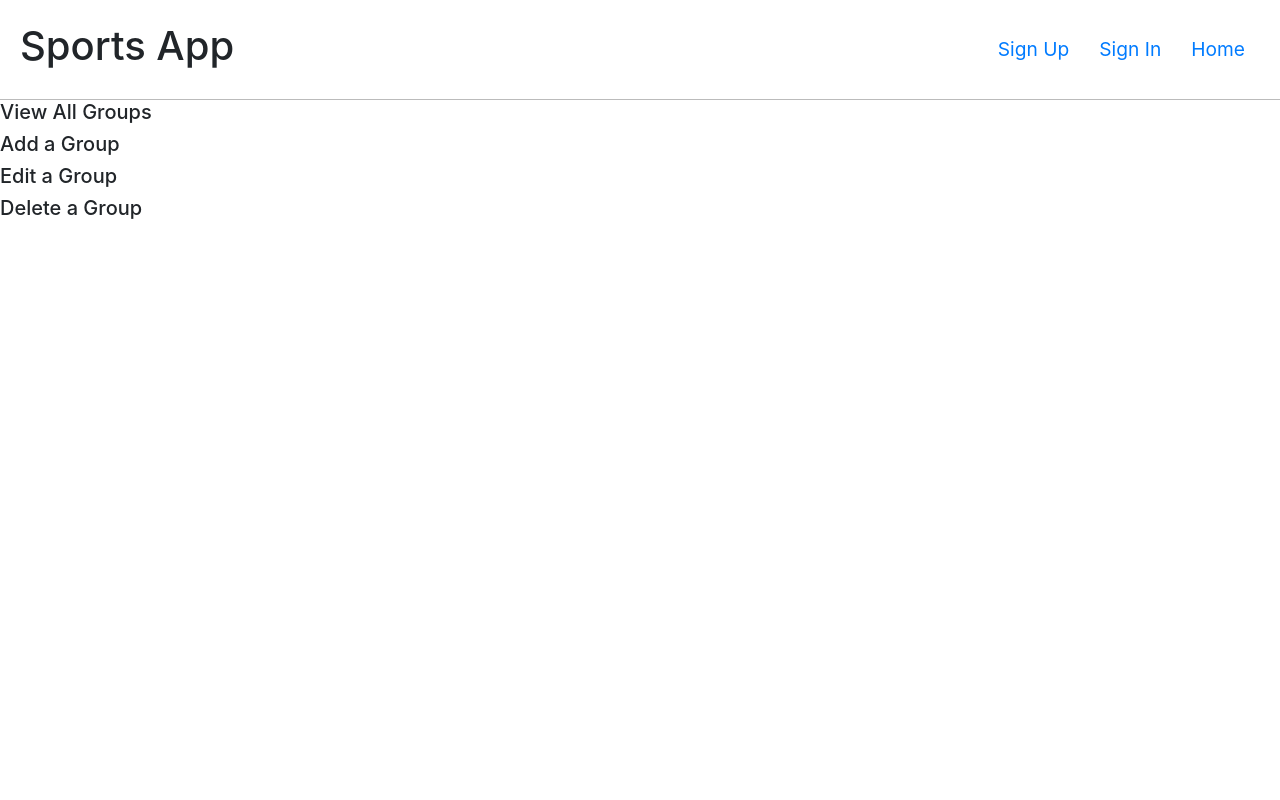
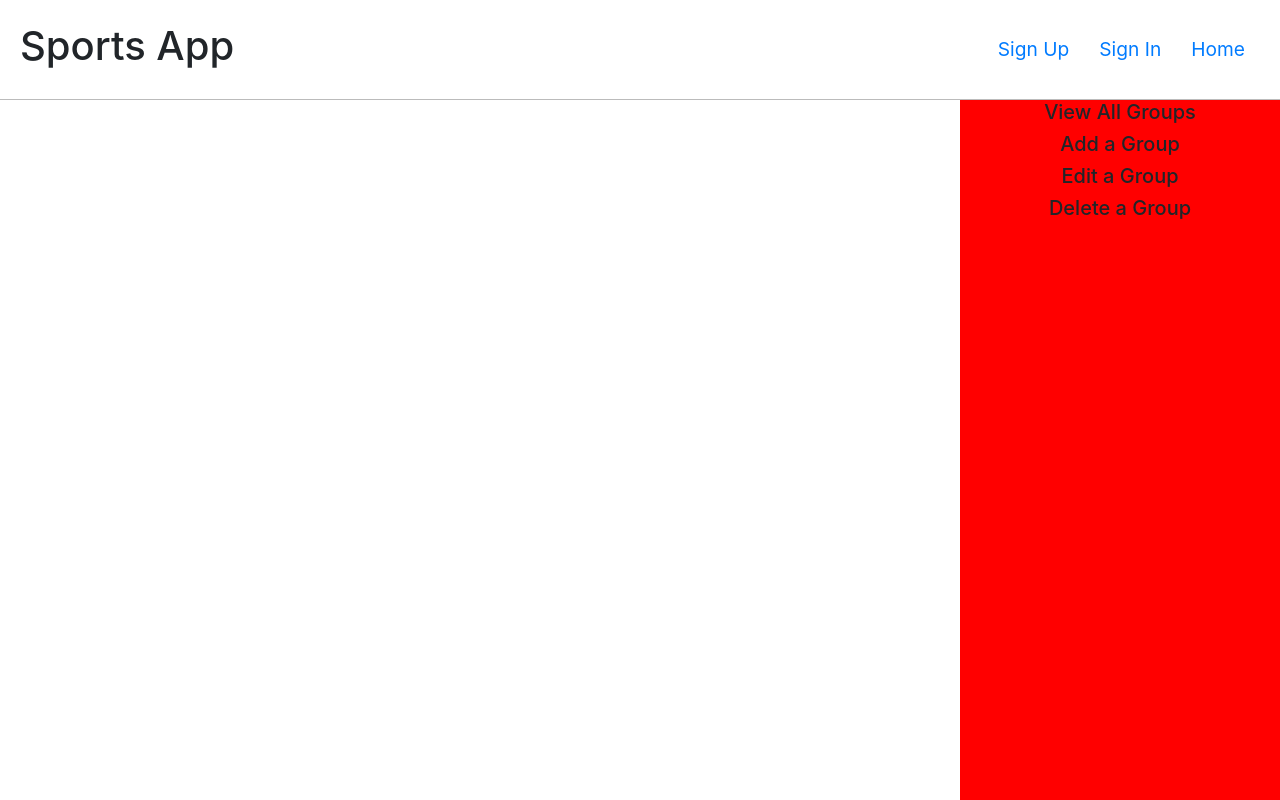
Before and after one commit to cpcurtis1218/Sports-App-Client, a React app: page /#/ in a window 1280 px wide. Built offline with nearby package versions, Linux system fonts and the light colour scheme.

Commit message:
Add basic styling for sidebar
-Background color red
-Float right
-Height is calc(100vh - 100px) to take up entire screen minus the header
-Text-aligned center
-Width of 25%

```diff
--- a/src/sidebar/Sidebar.scss
+++ b/src/sidebar/Sidebar.scss
@@ -0,0 +1,7 @@
+.sidebar {
+  background: red;
+  float: right;
+  height: calc(100vh - 100px);
+  text-align: center;
+  width: 25%;
+}
```
